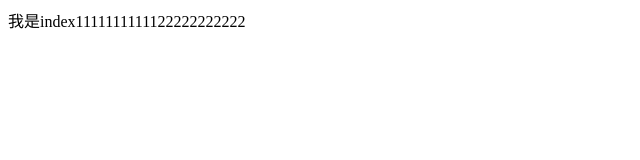
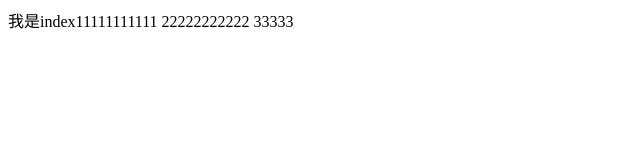
Before and after one commit to xiaoxiaolifeidao/git-demo, a plain HTML site: page index.html in a window 1280 px wide. Shown: the full height of the page, 0-640 px from the left. Drawn offline with Linux system fonts and the light colour scheme.

Commit message:
A程序猿第四次提交

```diff
--- a/index.html
+++ b/index.html
@@ -5,6 +5,8 @@
 		<title></title>
 	</head>
 	<body>
-		我是index1111111111122222222222
+		我是index11111111111
+		22222222222
+		33333
 	</body>
 </html>
```
